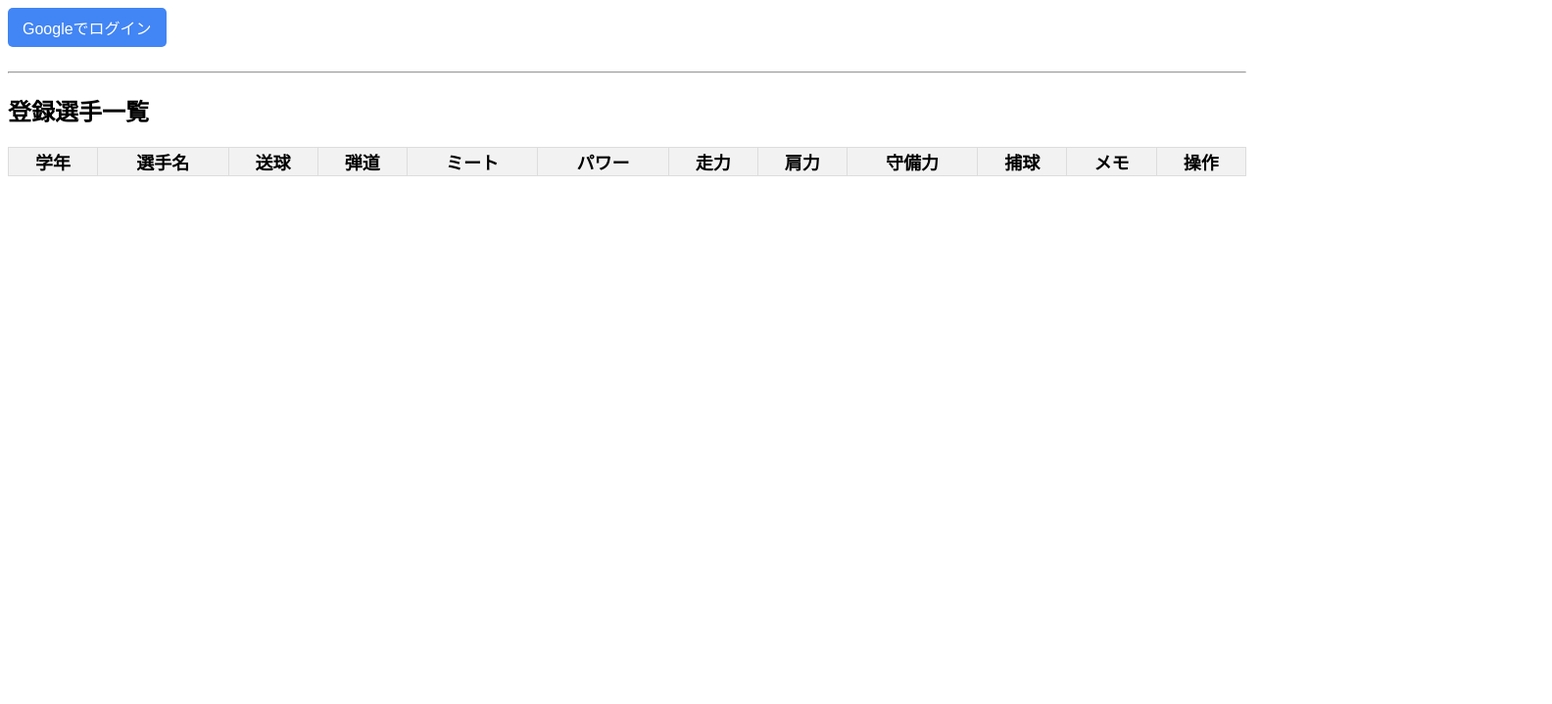
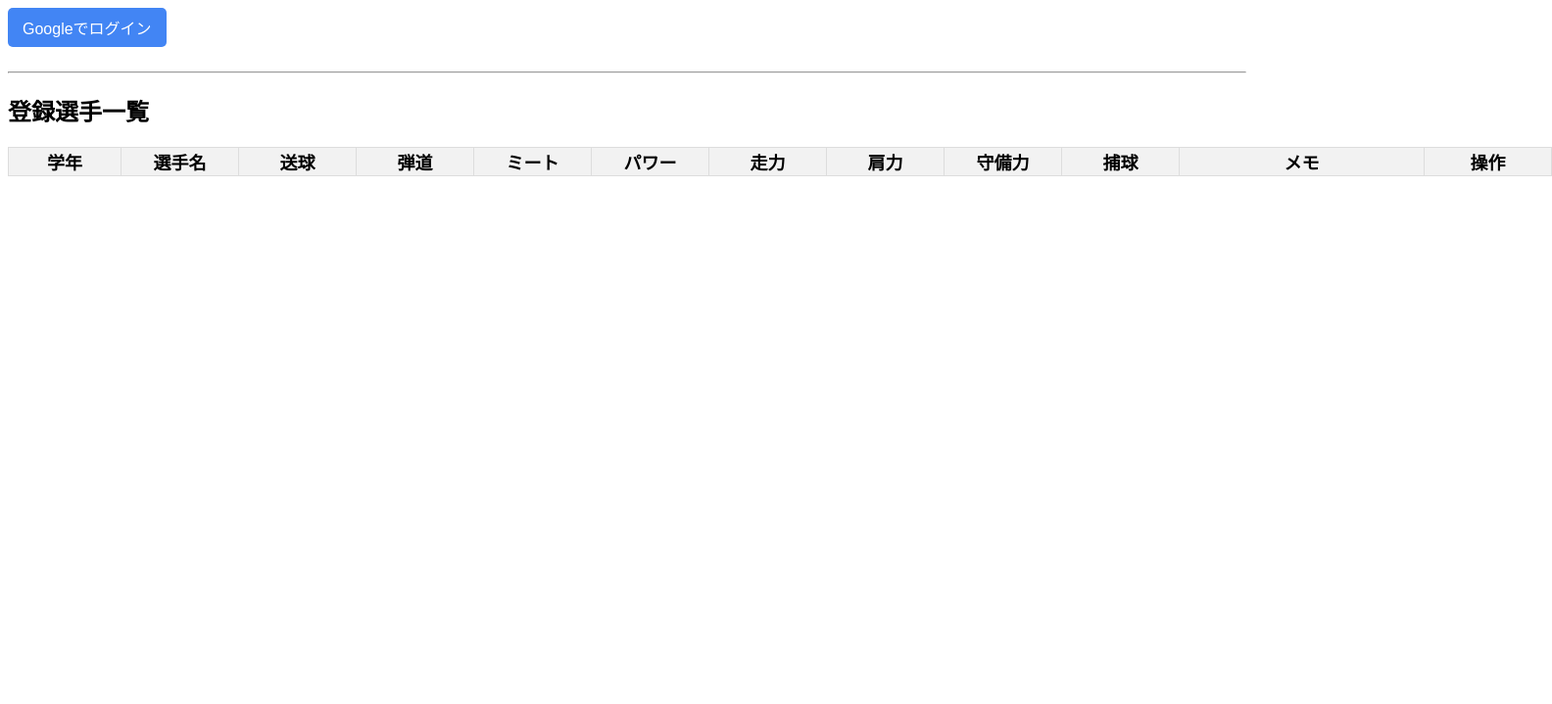
Before and after one commit to Shige-080008/MyCreating, a plain HTML site: page index.html in a window 1280 px wide. Shown: the part 81-800 px from the top of the page at 98% size, 1584 px wide, since content can reach past the window. Drawn offline with Linux system fonts and the light colour scheme; no server answers.

Commit message:
Add files via upload

```diff
--- a/firestore.js
+++ b/firestore.js
@@ -38,7 +38,7 @@ export async function addPlayer(playerData, playerName) {
         const docRef = await addDoc(collection(db, "players"), {
             ...playerData,
             memo: playerData.memo || '',
-            registeredBy: currentUser.uid
+            // registeredBy フィールドは作成しない
         });
         // 選手名を使用するように変更
         alert(`〇選手「${playerName}」を登録しました`);
--- a/index.css
+++ b/index.css
@@ -1,6 +1,6 @@
 .list-player table {
     border-collapse: collapse;
-    width: 100%; /* テーブルの幅を調整 */
+    width: auto; /* テーブルの幅を調整 */
 }
 .list-player th,
 .list-player td {
@@ -205,3 +205,13 @@ input[type="number"]::-webkit-inner-spin-button {
 #regist-row .input-set input[type="number"] {
     width: 60px; /* Keep original width for registration input */
 }
+
+.grade-width{ min-width: 112px; }
+
+.name-width { min-width: 117px; }
+
+.memo-width { min-width: 247px; }
+
+.state-width{ min-width: 117px; }
+
+.button-width { min-width: 127px; }
--- a/index.html
+++ b/index.html
@@ -19,18 +19,18 @@
         <table id="table-player">
             <thead>
                 <tr>
-                    <th>学年</th>
-                    <th>選手名</th>
-                    <th>送球</th>
-                    <th>弾道</th>
-                    <th>ミート</th>
-                    <th>パワー</th>
-                    <th>走力</th>
-                    <th>肩力</th>
-                    <th>守備力</th>
-                    <th>捕球</th>
-                    <th>メモ</th>
-                    <th>操作</th>
+                    <th class="grade-width">学年</th>
+                    <th class="name-width">選手名</th>
+                    <th class="state-width">送球</th>
+                    <th class="state-width">弾道</th>
+                    <th class="state-width">ミート</th>
+                    <th class="state-width">パワー</th>
+                    <th class="state-width">走力</th>
+                    <th class="state-width">肩力</th>
+                    <th class="state-width">守備力</th>
+                    <th class="state-width">捕球</th>
+                    <th class="memo-width">メモ</th>
+                    <th class="button-width">操作</th>
                 </tr>
             </thead>
             <tbody>
```
